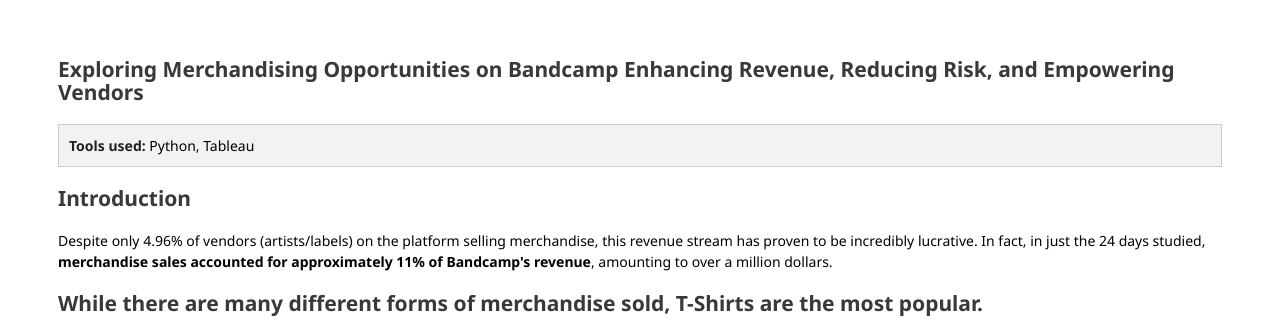
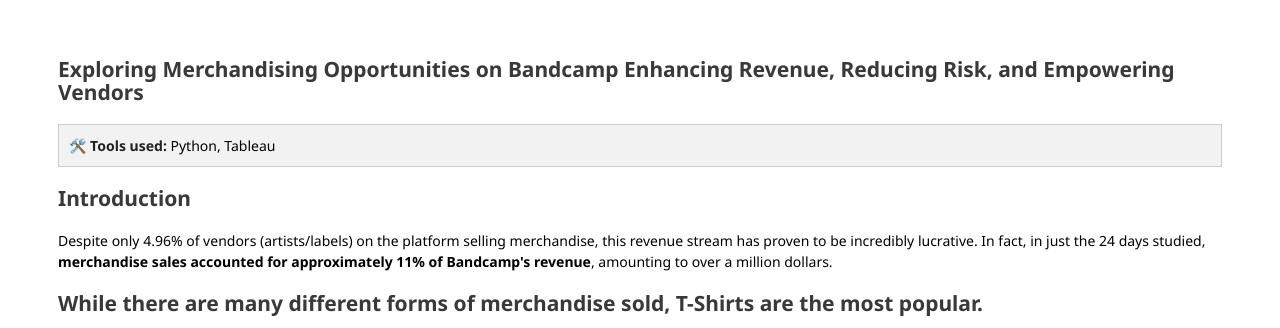
Before and after one commit to nbcarroll/nbcarroll.github.io, a Jekyll site: the page RevenueComparison/index.html, which Jekyll copies as it is, in a window 1280 px wide and 900 px high. Shown: the top 328 px of the window. Built offline with Jekyll 4.4.1, drawn with Linux system fonts in a browser that asks for light colours.

```diff
--- a/RevenueComparison/index.html
+++ b/RevenueComparison/index.html
@@ -662,7 +662,7 @@
    <h2>Exploring Merchandising Opportunities on Bandcamp Enhancing Revenue, Reducing Risk, and Empowering Vendors</h2>
 
   <div class="tools-box">
-    <strong>Tools used:</strong> Python, Tableau
+    <strong>🛠️ Tools used:</strong> Python, Tableau
   </div>
 
 <h2> Introduction</h2>
```
